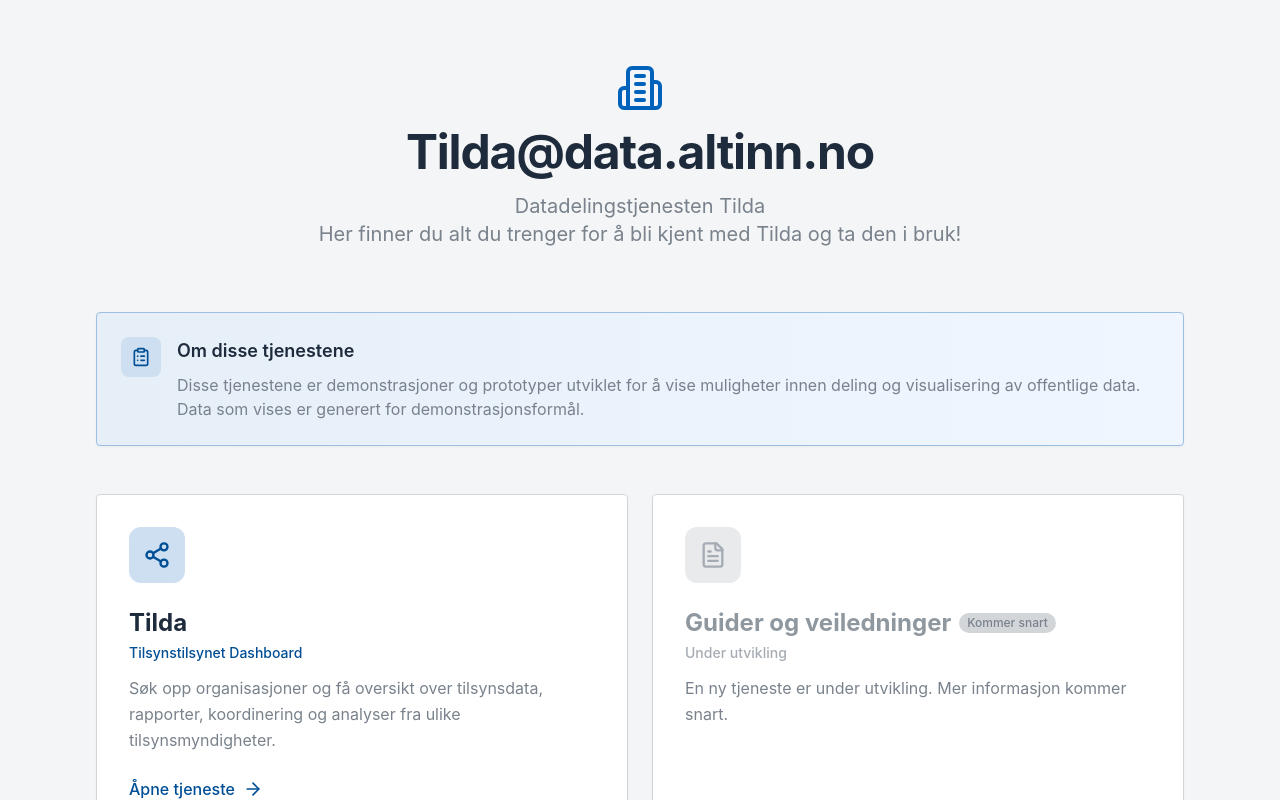
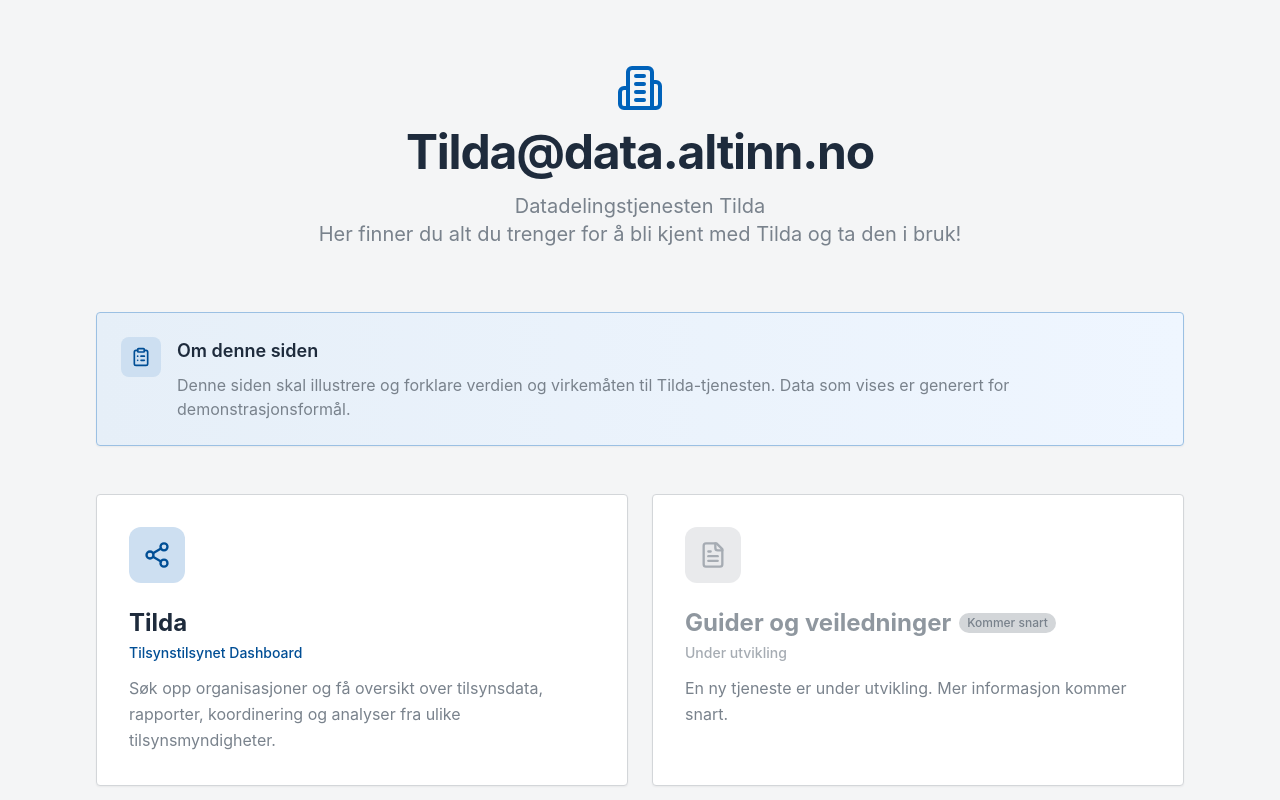
Before and after one commit to data-altinn-no/tilda-demo, a React (Vite) app: page / in a window 1280 px wide. Shown: the top 800 px of the page. Built offline with nearby package versions, Linux system fonts and the light colour scheme; the HTML template or start-up script is replaced by a standard one.

Commit message:
update LandingPage to simplify about section text and remove arrow icon from service cards

```diff
--- a/src/pages/LandingPage.jsx
+++ b/src/pages/LandingPage.jsx
@@ -1,7 +1,7 @@
 import React from "react";
 import { Link } from "react-router-dom";
 import { motion } from "framer-motion";
-import { Share2, FileText, ArrowRight, Building2, ClipboardList, Database, Mail } from "lucide-react";
+import { Share2, FileText, Building2, ClipboardList, Database, Mail } from "lucide-react";
 import { Footer } from "../components/layout";
 
 /**
@@ -101,11 +101,10 @@
               </div>
               <div>
                 <h2 className="text-lg font-semibold text-neutral-900 mb-2">
-                  Om disse tjenestene
+                  Om denne siden
                 </h2>
                 <p className="text-neutral-600">
-                  Disse tjenestene er demonstrasjoner og prototyper utviklet for å vise
-                  muligheter innen deling og visualisering av offentlige data.
+                  Denne siden skal illustrere og forklare verdien og virkemåten til Tilda-tjenesten.
                   Data som vises er generert for demonstrasjonsformål.
                 </p>
               </div>
@@ -164,13 +163,6 @@
                     </p>
                   </div>
 
-                  {/* Action */}
-                  {isAvailable && (
-                    <div className="mt-6 flex items-center gap-2 text-primary-600 font-medium group-hover:gap-3 transition-all">
-                      <span>Åpne tjeneste</span>
-                      <ArrowRight className="w-5 h-5" />
-                    </div>
-                  )}
                 </motion.div>
               );
 
```
